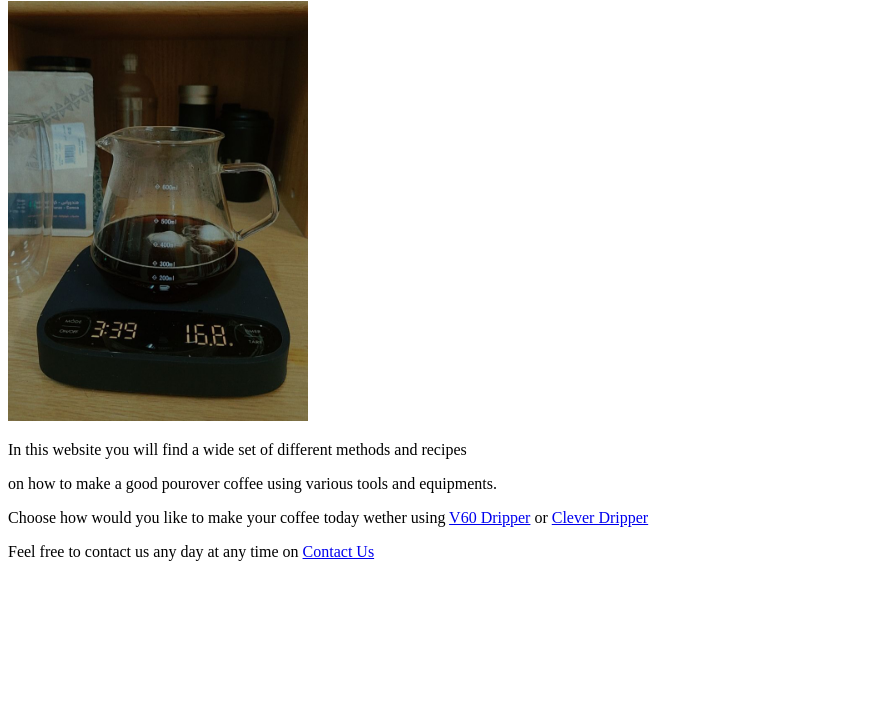
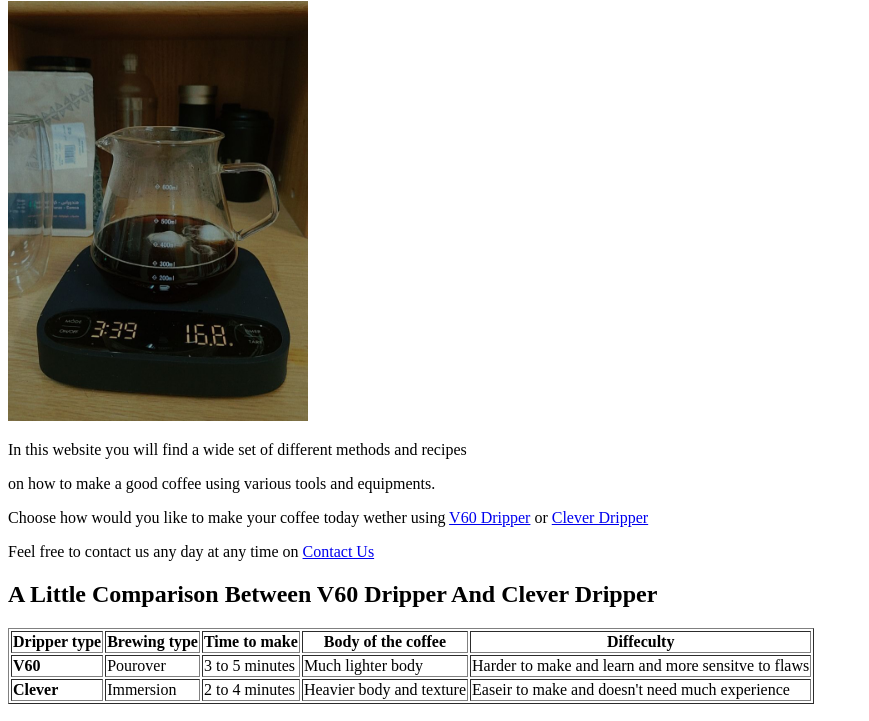
Before and after one commit to iSullya/swe-363-231, a plain HTML site: page index.html in a window 1280 px wide. Shown: the part 79-800 px from the top of the page, without its empty margins (0-869 px from the left). Drawn offline with Linux system fonts and the light colour scheme.

Commit message:
html_1-exercise_5

```diff
--- a/index.html
+++ b/index.html
@@ -3,7 +3,10 @@
 <html lang="en">
 
     <head>
-        <meta charset="UTF-8" />
+        <meta charset="UTF-8"  />
+        <meta name="description" content="methods and recipes on how to make a good coffee">
+        <meta name="keywords" content="Coffee, v60, clever, pourover">
+        <meta name="author" content="Sultan Alharbi">
         <title>How to Make Pourover Coffee</title>
     </head>
 
@@ -17,12 +20,45 @@
             recipes
         </p>
         <p>
-            on how to make a good pourover coffee using various tools and
+            on how to make a good coffee using various tools and
             equipments.
         </p>
 
         <p> Choose how would you like to make your coffee today wether using  <a href="v60.html">V60 Dripper</a> or <a href="clever.html">Clever Dripper</a></p>
         <p>Feel free to contact us any day at any time on <a href="contactUs.html">Contact Us</a></p>
+        <p> </p>
+
+        <h2>
+            A Little Comparison Between V60 Dripper And Clever Dripper
+        </h2>
+        <table border="1">
+            <thead>
+                <tr>
+                    <th>Dripper type</th>
+                    <th>Brewing type</th>
+                    <th>Time to make</th>
+                    <th>Body of the coffee</th>
+                    <th>Diffeculty</th>
+
+                </tr>
+            </thead>
+            <tbody>
+                <tr>
+                    <td><b>V60</b></td>
+                    <td>Pourover</td>
+                    <td>3 to 5 minutes</td>
+                    <td> Much lighter body</td>
+                    <td>Harder to make and learn and more sensitve to flaws</td>
+                </tr>
+                <tr>
+                    <td><b>Clever</b></td>
+                    <td>Immersion</td>
+                    <td>2 to 4 minutes</td>
+                    <td>Heavier body and texture </td>
+                    <td>Easeir to make and doesn't need much experience</td>
+                </tr>
+            </tbody>
+        </table>
     </body>
 
 </html>
```
Also changed, not shown: contactUs.html (+2 -0 lines).
